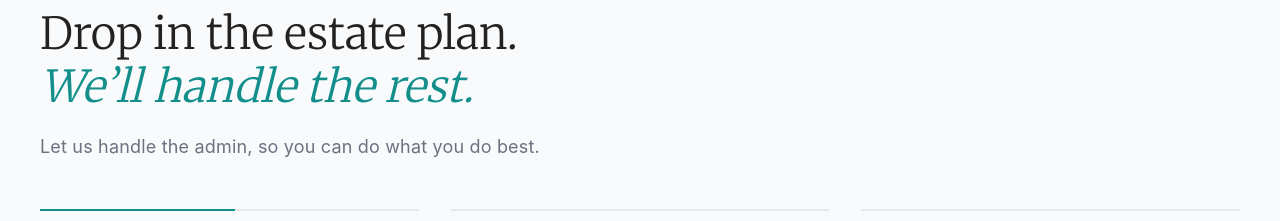
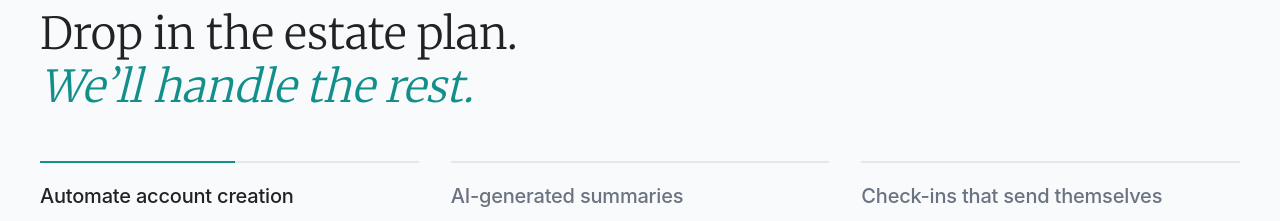
Before and after one commit to Willow-07042002-Inc/landing-page-v, a React (Vite) app: page /platform in a window 1280 px wide. Shown: the part 3400-3621 px from the top of the page. Built offline with nearby package versions, Linux system fonts and the light colour scheme; a web font is replaced by a local one.

Commit message:
Drop in the estate plan: no subheader (Aaron, Nov 25)
Co-Authored-By: Claude Opus 5.5 <noreply@anthropic.com>

```diff
--- a/src/components/site/KeepingThingsEasy.tsx
+++ b/src/components/site/KeepingThingsEasy.tsx
@@ -96,9 +96,6 @@ const KeepingThingsEasy = () => {
           Drop in the estate plan.
           <span className="block italic text-[#138F8B]">We’ll handle the rest.</span>
         </h2>
-        <p className="mt-5 max-w-xl text-base text-gray-500 sm:text-[17px] md:text-lg" style={{ lineHeight: 1.55, letterSpacing: "0.01em", textWrap: "pretty" }}>
-          Let us handle the admin, so you can do what you do best.
-        </p>
 
         <div className="relative mt-10 grid gap-14 md:mt-12 lg:grid-cols-3 lg:grid-rows-[auto_auto] lg:gap-x-8 lg:gap-y-6">
           {EASY_CHAPTERS.flatMap((c) => [c.id, ...(c.also ?? [])]).map((id) => (
```
